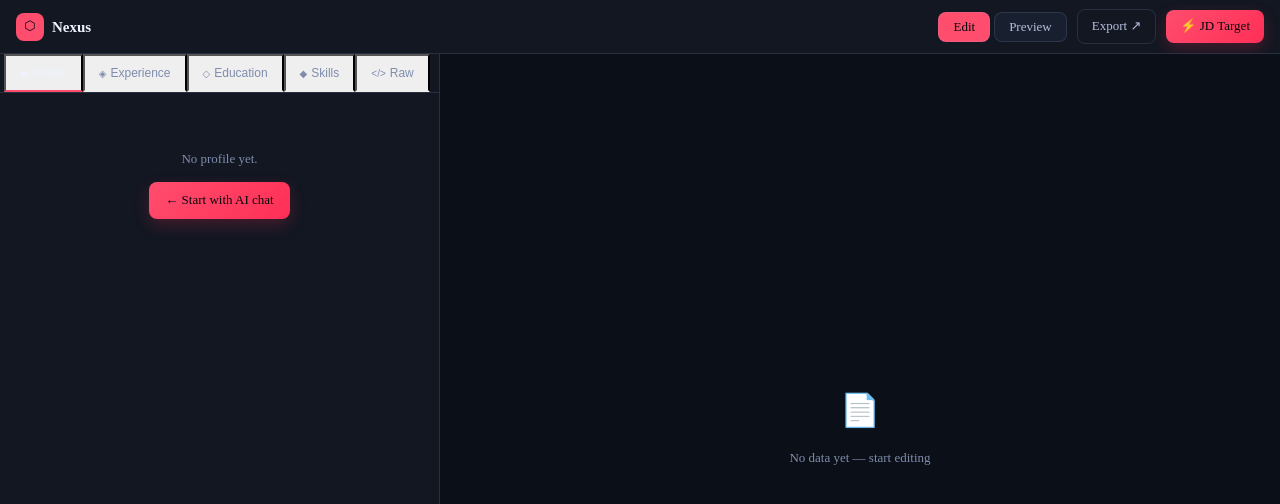
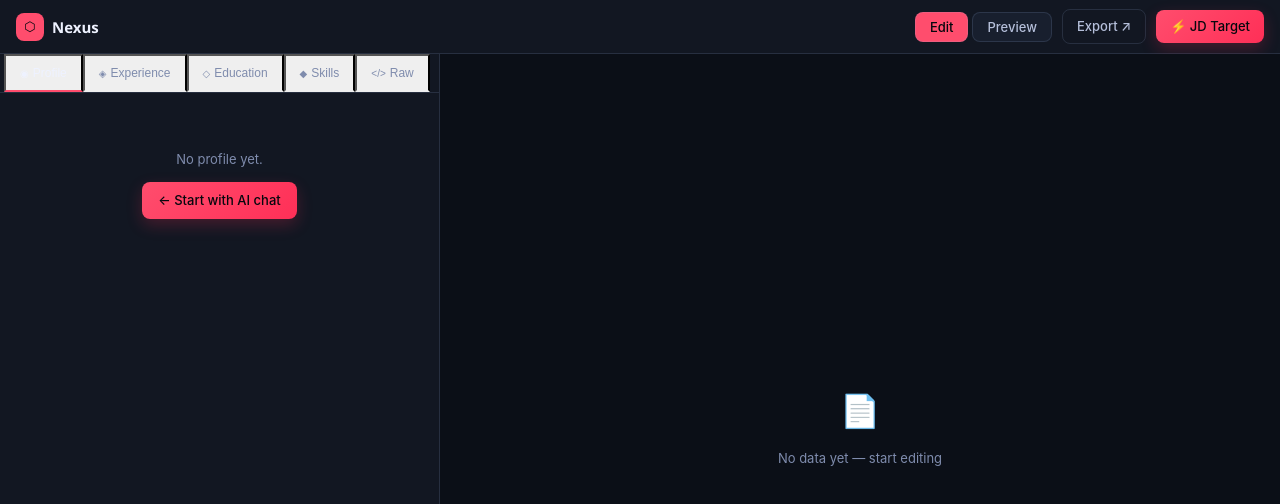
Before and after one commit to UgochukwuChidera/cv-generator, a Next.js app in the folder web/: page /editor in a window 1280 px wide. Shown: the top 504 px of the page. Built offline with nearby package versions, Linux system fonts and the light colour scheme.

Commit message:
Use local font stacks to avoid remote font fetch failures
Agent-Logs-Url: https://github.com/UgochukwuChidera/cv-generator/sessions/98880aa3-6f85-49a1-a16b-cd723a304520

Co-authored-by: UgochukwuChidera <111662851+UgochukwuChidera@users.noreply.github.com>

```diff
--- a/web/app/globals.css
+++ b/web/app/globals.css
@@ -36,9 +36,9 @@
   --blue:         #7f9dff;
 
   /* ── Typography ────────────────────────────────────────── */
-  --font-display: var(--font-display-family), 'Space Grotesk', system-ui, sans-serif;
-  --font-body:    var(--font-body-family), 'Inter', system-ui, sans-serif;
-  --font-mono:    var(--font-mono-family), 'JetBrains Mono', 'Fira Code', monospace;
+  --font-display: 'Avenir Next', 'Segoe UI', 'Helvetica Neue', Arial, sans-serif;
+  --font-body:    'Inter', 'Segoe UI', 'Helvetica Neue', Arial, sans-serif;
+  --font-mono:    'JetBrains Mono', 'Fira Code', 'SFMono-Regular', 'Cascadia Code', monospace;
 
   /* ── Shape ─────────────────────────────────────────────── */
   --r-sm:  4px;
--- a/web/app/layout.tsx
+++ b/web/app/layout.tsx
@@ -1,24 +1,5 @@
 import type { Metadata } from "next";
-import { Inter, Space_Grotesk, JetBrains_Mono } from "next/font/google";
 import "./globals.css";
-
-const bodyFont = Inter({
-  subsets: ["latin"],
-  display: "swap",
-  variable: "--font-body-family",
-});
-
-const displayFont = Space_Grotesk({
-  subsets: ["latin"],
-  display: "swap",
-  variable: "--font-display-family",
-});
-
-const monoFont = JetBrains_Mono({
-  subsets: ["latin"],
-  display: "swap",
-  variable: "--font-mono-family",
-});
 
 export const metadata: Metadata = {
   title: "Nexus — Career Intelligence",
@@ -29,7 +10,7 @@ export const metadata: Metadata = {
 export default function RootLayout({ children }: { children: React.ReactNode }) {
   return (
     <html lang="en">
-      <body className={`${bodyFont.variable} ${displayFont.variable} ${monoFont.variable}`}>{children}</body>
+      <body>{children}</body>
     </html>
   );
 }
```
